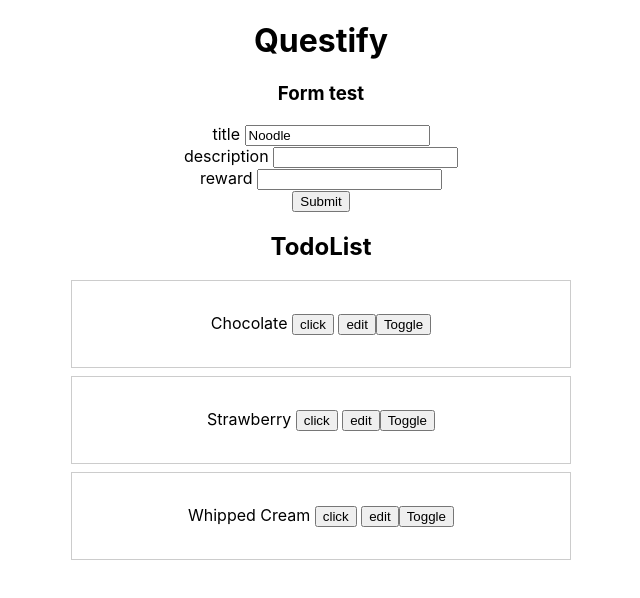
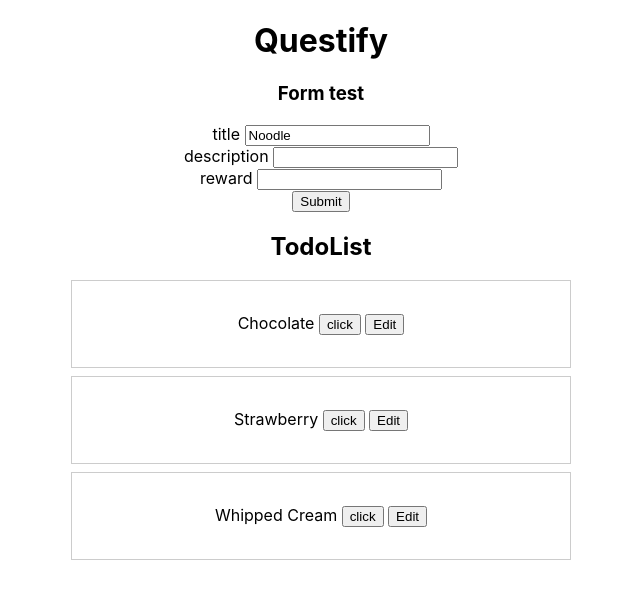
Before and after one commit to fccJashCoda/Questify, a React (Create React App) app: page / in a window 1280 px wide. Shown: the top 598 px of the page, without its empty margins (319-959 px from the left). Built offline with nearby package versions, Linux system fonts and the light colour scheme.

Commit message:
working edit solution

```diff
--- a/src/components/Form.js
+++ b/src/components/Form.js
@@ -15,9 +15,13 @@ function Form(props) {
 
   const handleSubmit = (e) => {
     e.preventDefault();
-    props.action({
-      ...fields,
-    });
+    const { action } = props;
+
+    if (action) {
+      action({
+        ...fields,
+      });
+    }
 
     // console.log({ ...fields });
     const resetFields = {};
--- a/src/components/Todo.js
+++ b/src/components/Todo.js
@@ -1,5 +1,7 @@
 import React, { useState } from 'react';
 import styled from 'styled-components';
+
+import Form from './Form';
 
 const Card = styled.div`
   border: 1px solid #ccc;
@@ -10,13 +12,20 @@ const Card = styled.div`
 function Todo(props) {
   const [toggle, setToggle] = useState(false);
   const { todo, removeTodo, editTodo } = props;
+  const { title, description, reward } = todo;
 
+  const middleAgent = (stuff) => {
+    setToggle(!toggle);
+    editTodo(todo, stuff);
+  };
+  console.log(`${title} with id ${todo.id} rerenders`);
   return (
     <Card>
-      {todo.title} <button onClick={() => removeTodo(todo)}>click</button>{' '}
-      <button onClick={() => editTodo(todo)}>edit</button>
-      <button onClick={() => setToggle(!toggle)}>Toggle</button>
-      {toggle && <h4>EASY</h4>}
+      {title} <button onClick={() => removeTodo(todo)}>click</button>{' '}
+      <button onClick={() => setToggle(!toggle)}>Edit</button>
+      {toggle && (
+        <Form fields={{ title, description, reward }} action={middleAgent} />
+      )}
     </Card>
   );
 }
--- a/src/components/TodoList.js
+++ b/src/components/TodoList.js
@@ -18,4 +18,4 @@ function TodoList(props) {
   );
 }
 
-export default TodoList;
+export default React.memo(TodoList);
```
